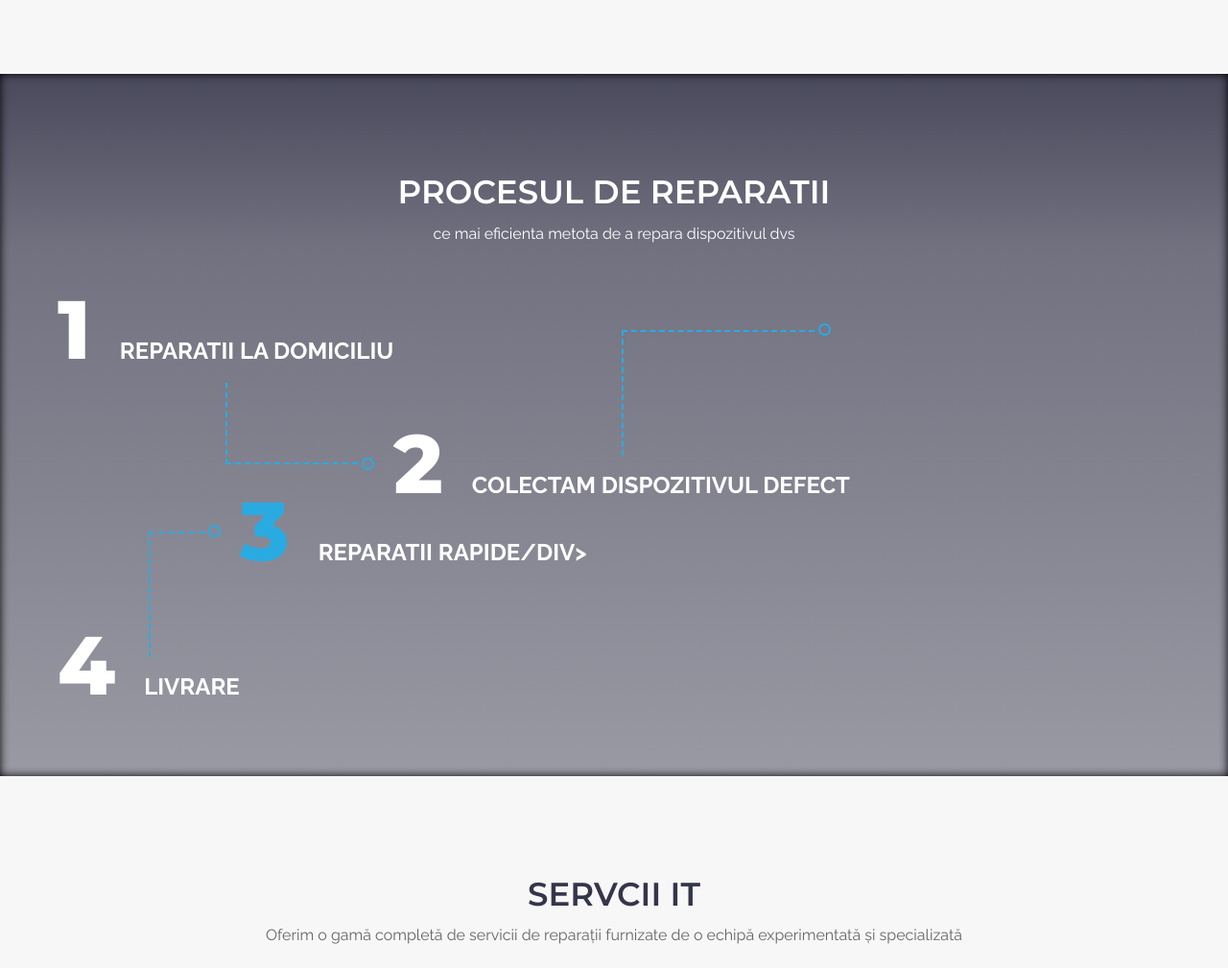
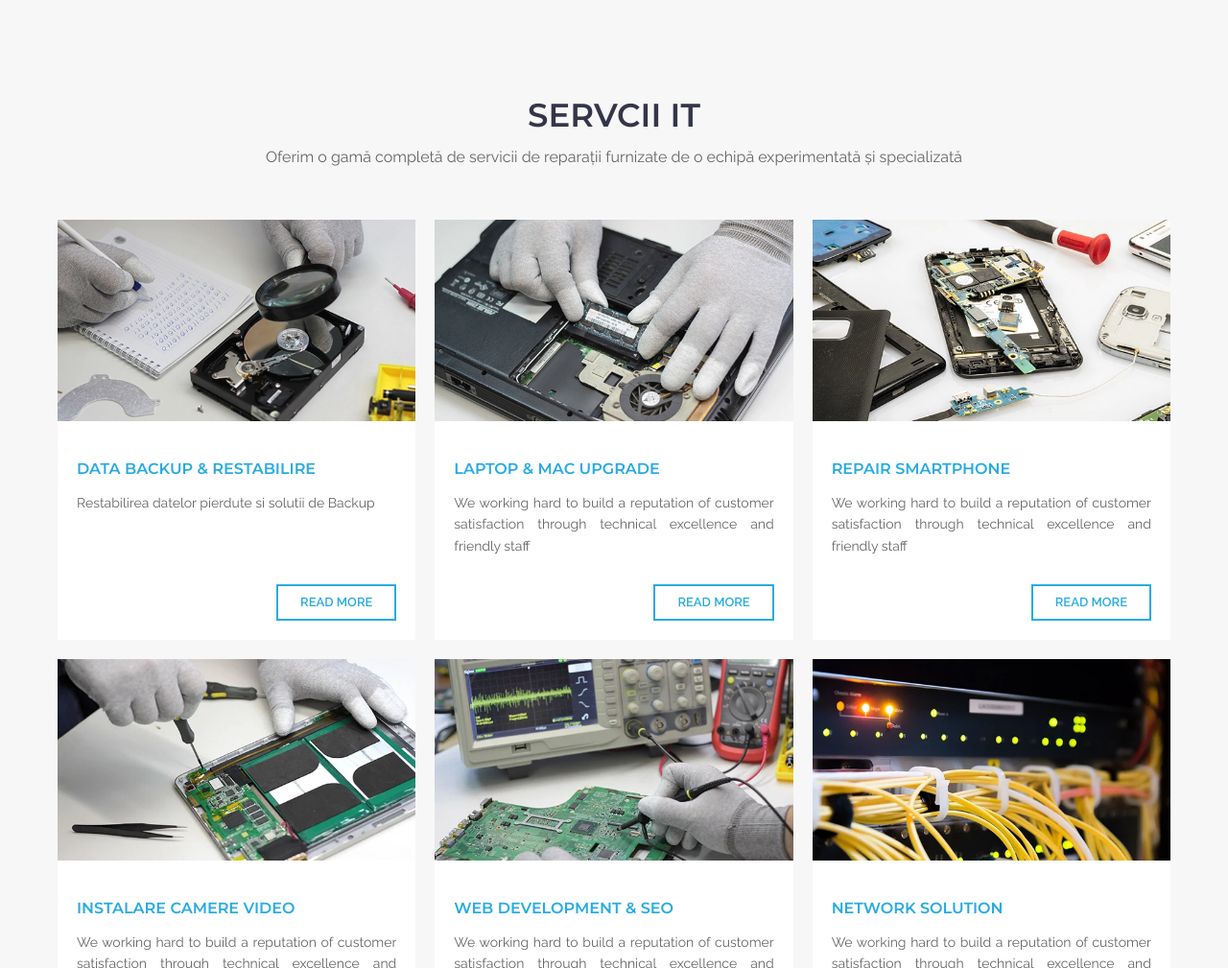
Before and after one commit to motordiagnostic/itservicii.github.io, a plain HTML site: page index.html in a window 1280 px wide. Shown: the part 1483-2492 px from the top of the page at 96% size. Drawn offline with Linux system fonts and the light colour scheme; some packages are replaced by stand-ins of ours.

Commit message:
Update index.html

```diff
--- a/index.html
+++ b/index.html
@@ -321,24 +321,7 @@
                         </div>
                     </div>
                 </div>
-            </section>
-        </div>
-        <section class="with-bg solid-section">
-            <div class="fix-image-wrap" data-image-src="http://via.placeholder.com/1920x1080" data-parallax="scroll"></div>
-            <div class="theme-back inner-shadow"></div>
-            <div class="container text-center">
-                <div class="section-head text-center container-md">
-                    <h2 class="section-title text-upper text-lg" data-inview-showup="showup-translate-right">Procesul de reparatii</h2>
-                    <p data-inview-showup="showup-translate-left">ce mai eficienta metota de a repara dispozitivul dvs</p>
-                </div>
-                <div class="service-steps text-upper" data-inview-showup="showup-scale">
-                    <div class="step"><span class="step-number">1</span>Reparatii la domiciliu</div>
-                    <div class="step"><span class="step-number">2</span>Colectam dispozitivul defect</div>
-                    <div class="step"><span class="step-number active">3</span>Reparatii rapide/div>
-                    <div class="step"><span class="step-number">4</span>Livrare</div>
-                </div>
-            </div>
-        </section>
+
         <section class="muted-bg solid-section">
             <div class="container">
                 <div class="section-head text-center container-md">
```
